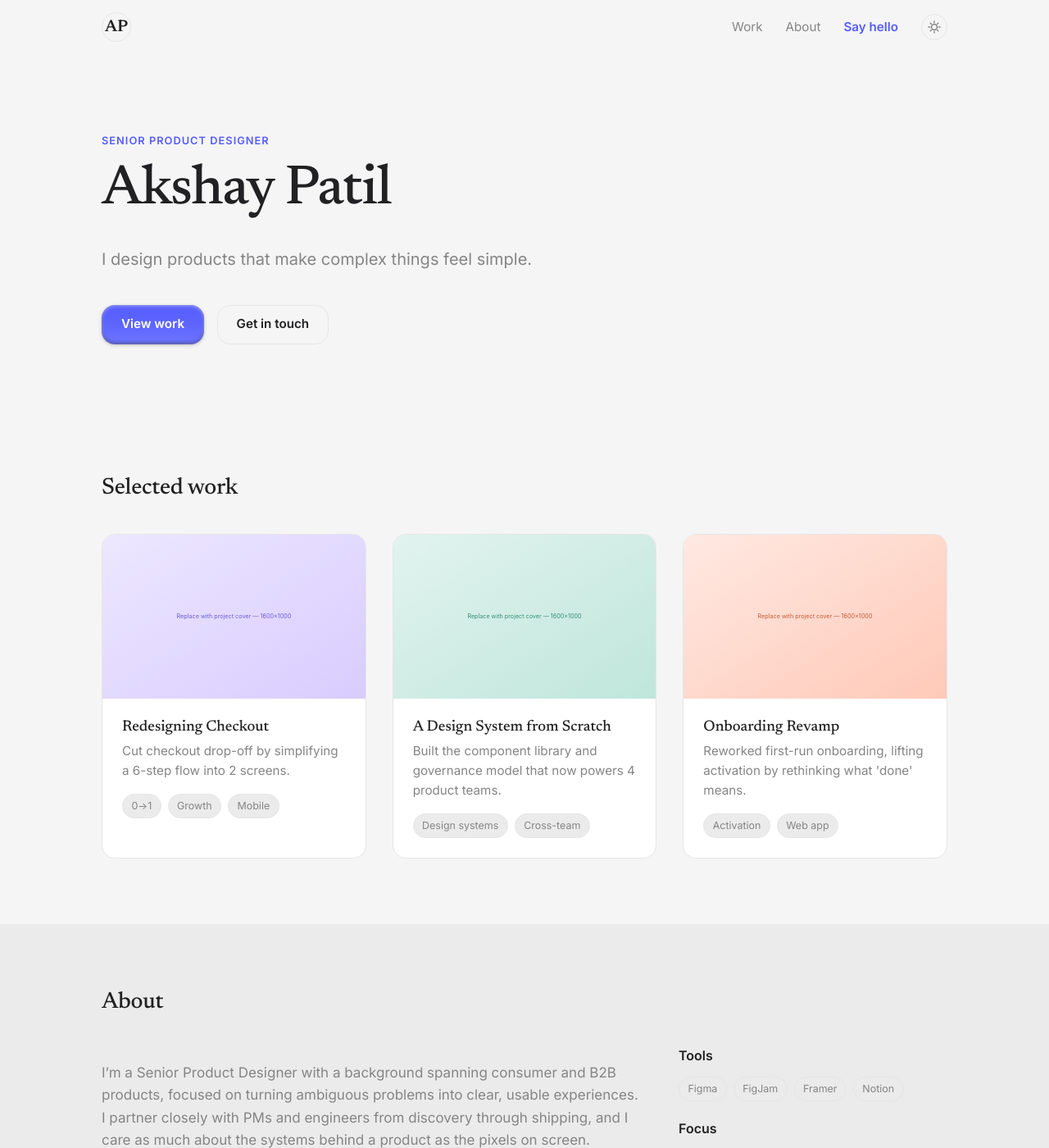
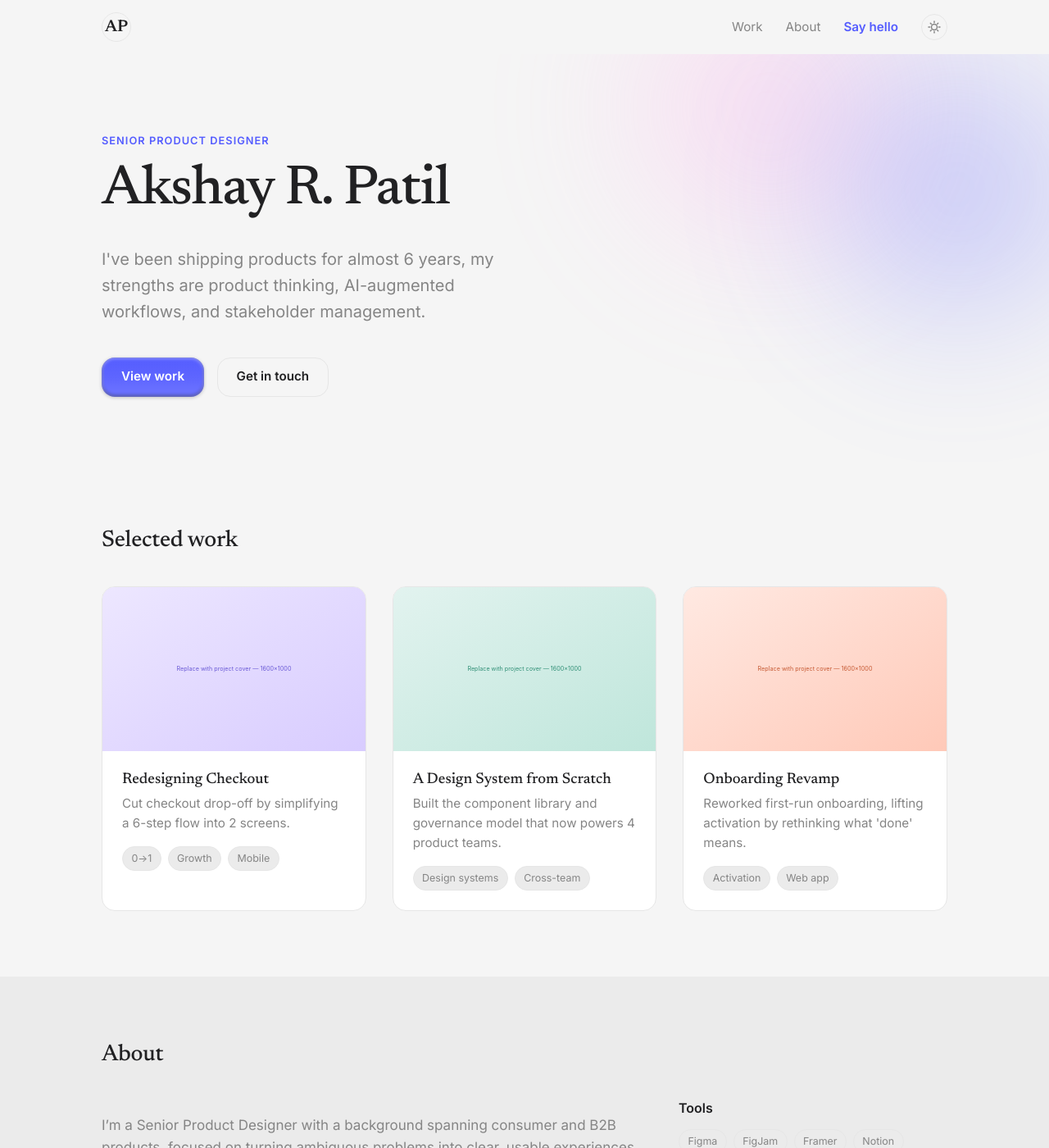
Before and after one commit to akshayrpatil/akshayrpatil.github.io, a Jekyll site: the page built from index.md, in a window 1280 px wide and 1400 px high. Shown: the whole window at 82% size. Built offline with Jekyll 4.4.1, drawn with Linux system fonts in a browser that asks for light colours; some of the changed text lies outside the part shown.

Commit message:
added intro

```diff
--- a/_config.yml
+++ b/_config.yml
@@ -1,12 +1,12 @@
-title: "Akshay Patil"
+title: "Akshay R. Patil"
 role: "Senior Product Designer"
 location: "Mumbai"
-site_title: "Akshay Patil | Mumbai-based Product Designer with 8 years of design experience, 6+ years shipping products"
-tagline: "I design products that make complex things feel simple."
+site_title: "Akshay R. Patil | Mumbai-based Senior Product Designer with 6 years of experience"
+tagline: "I've been shipping products for almost 6 years, my strengths are product thinking, AI-augmented workflows, and stakeholder management."
 email: "akshayrp09@gmail.com"
 description: >
-  Mumbai-based Senior Product Designer with 8 years of design experience
-  and 6+ years shipping products — case studies, process, and work.
+  Mumbai-based Senior Product Designer with 6 years of experience -
+  case studies, process, and work.
 url: "https://akshayrpatil.github.io"
 baseurl: "" # user site (akshayrpatil.github.io) is always served at root
 
--- a/_includes/head.html
+++ b/_includes/head.html
@@ -5,8 +5,7 @@
 (function () {
   try {
     var stored = localStorage.getItem("theme");
-    var theme = stored || (window.matchMedia("(prefers-color-scheme: dark)").matches ? "dark" : "light");
-    document.documentElement.setAttribute("data-theme", theme);
+    document.documentElement.setAttribute("data-theme", stored || "light");
   } catch (e) {}
 })();
 </script>
--- a/_layouts/home.html
+++ b/_layouts/home.html
@@ -2,6 +2,10 @@
 layout: default
 ---
 <section class="hero">
+  <div class="hero__glow" aria-hidden="true">
+    <div class="hero__glow-blob hero__glow-blob--pink"></div>
+    <div class="hero__glow-blob hero__glow-blob--blue"></div>
+  </div>
   <div class="wrap">
     <p class="hero__eyebrow">{{ site.role }}</p>
     <h1 class="hero__title">{{ site.title }}</h1>
--- a/assets/css/main.css
+++ b/assets/css/main.css
@@ -26,20 +26,6 @@
   --space-7: 1.75rem;  /* 28px */
   --space-8: 2rem;     /* 32px */
   --space-10: 2.5rem;  /* 40px */
-}
-
-@media (prefers-color-scheme: dark) {
-  :root:not([data-theme="light"]) {
-    --bg: #151515;
-    --bg-muted: #1e1e1e;
-    --surface: #202022;
-    --text: #f0f0f0;
-    --text-muted: #a0a0a0;
-    --border: #333333;
-    --accent: #7c82ff;
-    --accent-text: #151515;
-    --shadow: 0 1px 2px rgba(0,0,0,0.3), 0 8px 24px rgba(0,0,0,0.35);
-  }
 }
 
 :root[data-theme="dark"] {
@@ -197,7 +183,47 @@ h1, h2, h3 {
 
 /* ---------- Hero ---------- */
 .hero {
+  position: relative;
+  overflow: hidden;
   padding: 6rem 0 5rem;
+}
+
+.hero__glow {
+  position: absolute;
+  inset: 0;
+  z-index: 0;
+  overflow: hidden;
+  pointer-events: none;
+}
+
+.hero__glow-blob {
+  position: absolute;
+  width: 30rem;
+  height: 30rem;
+  border-radius: 50%;
+  filter: blur(80px);
+  opacity: 0.35;
+}
+
+.hero__glow-blob--pink {
+  top: -35%;
+  right: 8%;
+  background: radial-gradient(circle, #ff9eea 0%, transparent 70%);
+}
+
+.hero__glow-blob--blue {
+  top: -15%;
+  right: -10%;
+  background: radial-gradient(circle, var(--accent) 0%, transparent 70%);
+}
+
+:root[data-theme="dark"] .hero__glow-blob {
+  opacity: 0.15;
+}
+
+.hero > .wrap {
+  position: relative;
+  z-index: 1;
 }
 
 .hero__eyebrow {
```
